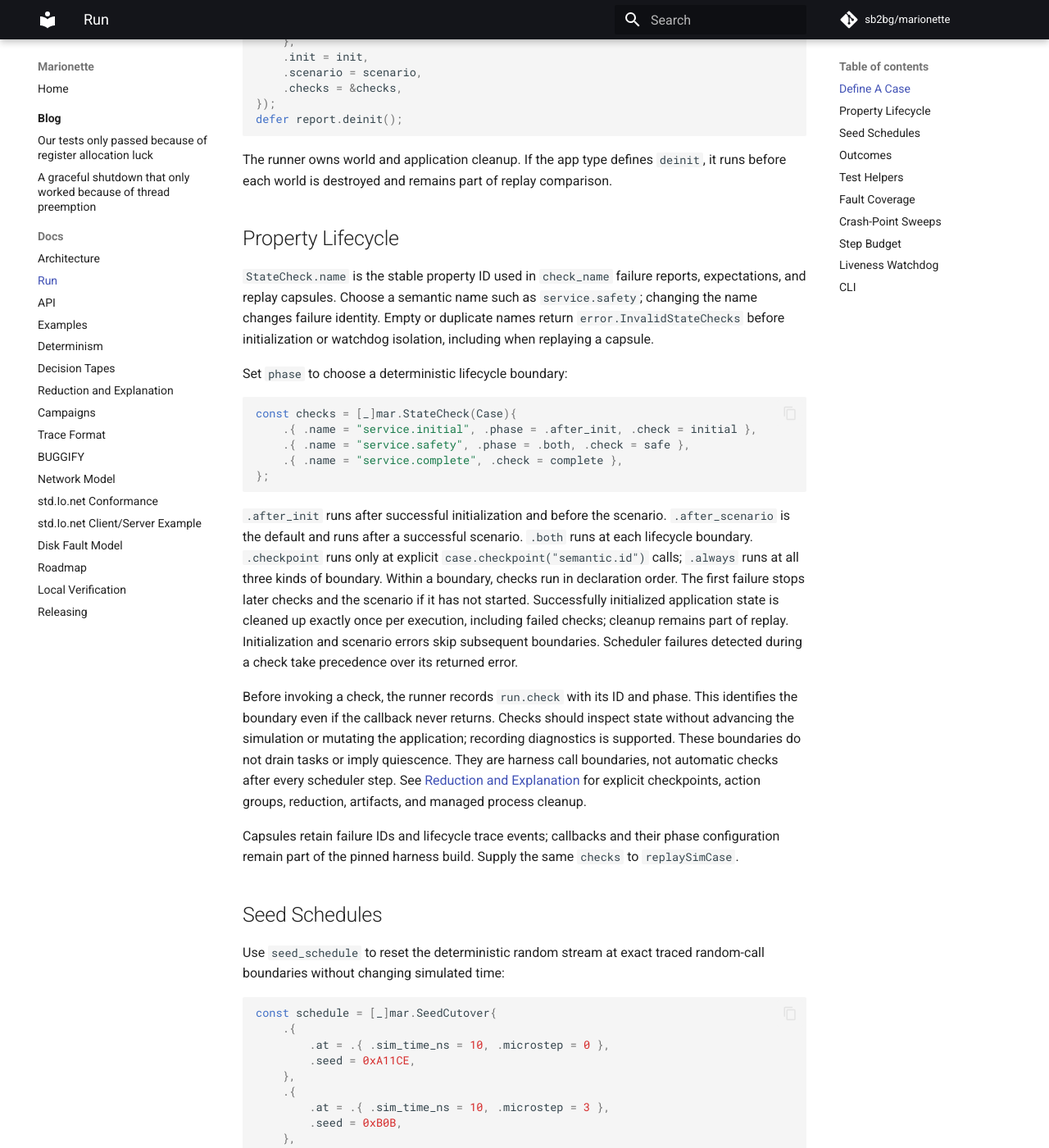
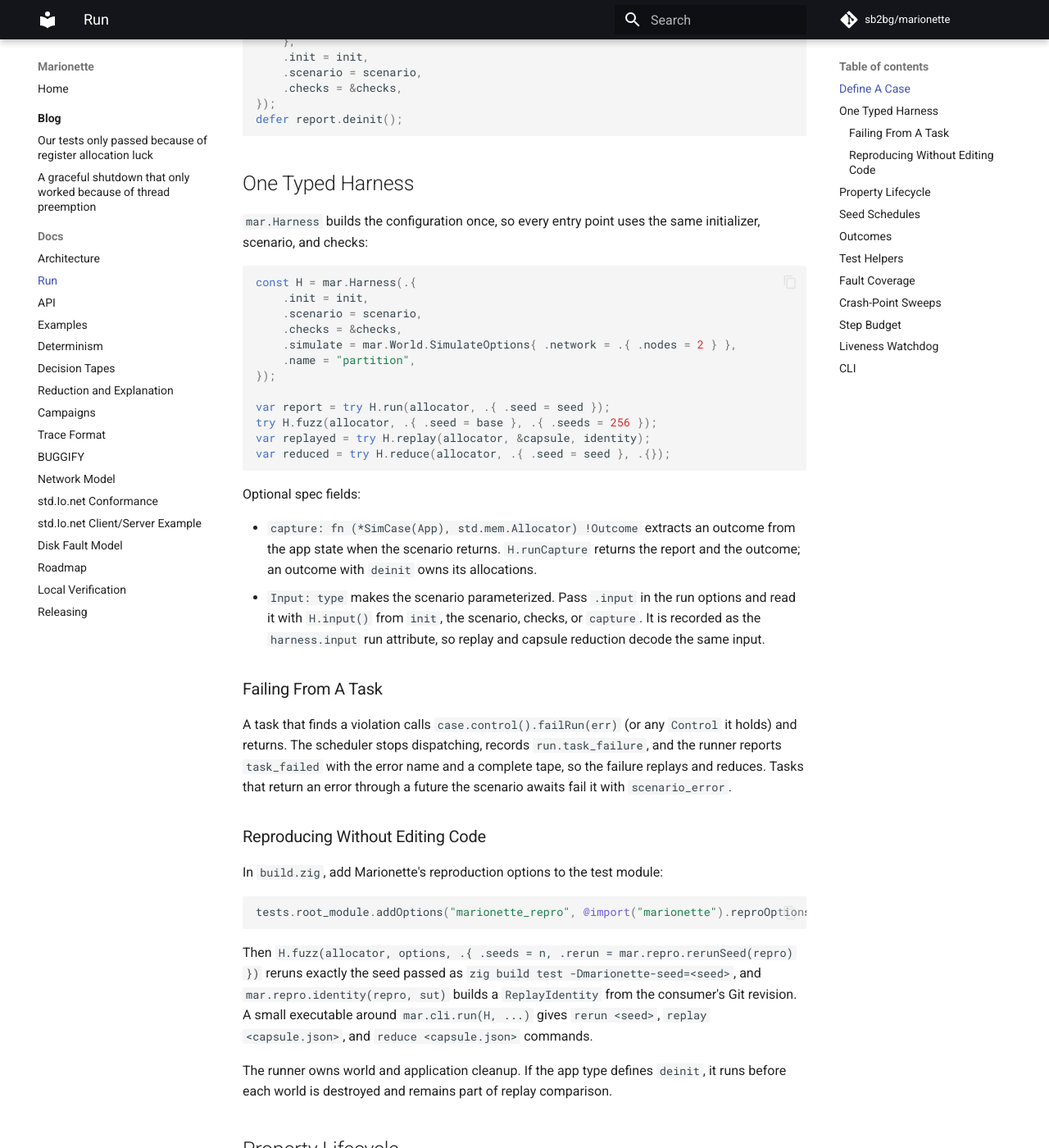
Before and after one commit to sb2bg/marionette, an MkDocs documentation site: the page built from docs/run.md, in a window 1280 px wide and 1400 px high, scrolled down 871 px. Shown: the whole window at 82% size. Built offline with MkDocs 1.6.1 and Material for MkDocs 9.7.7, drawn with Linux system fonts in a browser that asks for light colours; comment, search, counter and statistics services are not loaded.

Commit message:
Document the harness API and set the version to 0.10.0
Documents mar.Harness, capture, typed inputs, failRun, infallible
recording, the Control helpers, the process surface, namespaces, and
reproduction without editing code; records 0.10 in the changelog; and
points the roadmap at the stabilization candidates.

````diff
--- a/docs/run.md
+++ b/docs/run.md
@@ -45,6 +45,58 @@ var report = try mar.runSimCase(.{
 });
 defer report.deinit();
 ```
+
+## One Typed Harness
+
+`mar.Harness` builds the configuration once, so every entry point uses the same
+initializer, scenario, and checks:
+
+```zig
+const H = mar.Harness(.{
+    .init = init,
+    .scenario = scenario,
+    .checks = &checks,
+    .simulate = mar.World.SimulateOptions{ .network = .{ .nodes = 2 } },
+    .name = "partition",
+});
+
+var report = try H.run(allocator, .{ .seed = seed });
+try H.fuzz(allocator, .{ .seed = base }, .{ .seeds = 256 });
+var replayed = try H.replay(allocator, &capsule, identity);
+var reduced = try H.reduce(allocator, .{ .seed = seed }, .{});
+```
+
+Optional spec fields:
+
+- `capture: fn (*SimCase(App), std.mem.Allocator) !Outcome` extracts an
+  outcome from the app state when the scenario returns. `H.runCapture` returns
+  the report and the outcome; an outcome with `deinit` owns its allocations.
+- `Input: type` makes the scenario parameterized. Pass `.input` in the run
+  options and read it with `H.input()` from `init`, the scenario, checks, or
+  `capture`. It is recorded as the `harness.input` run attribute, so replay and
+  capsule reduction decode the same input.
+
+### Failing From A Task
+
+A task that finds a violation calls `case.control().failRun(err)` (or any
+`Control` it holds) and returns. The scheduler stops dispatching, records
+`run.task_failure`, and the runner reports `task_failed` with the error name
+and a complete tape, so the failure replays and reduces. Tasks that return an
+error through a future the scenario awaits fail it with `scenario_error`.
+
+### Reproducing Without Editing Code
+
+In `build.zig`, add Marionette's reproduction options to the test module:
+
+```zig
+tests.root_module.addOptions("marionette_repro", @import("marionette").reproOptions(b));
+```
+
+Then `H.fuzz(allocator, options, .{ .seeds = n, .rerun = mar.repro.rerunSeed(repro) })`
+reruns exactly the seed passed as `zig build test -Dmarionette-seed=<seed>`,
+and `mar.repro.identity(repro, sut)` builds a `ReplayIdentity` from the
+consumer's Git revision. A small executable around `mar.cli.run(H, ...)` gives
+`rerun <seed>`, `replay <capsule.json>`, and `reduce <capsule.json>` commands.
 
 The runner owns world and application cleanup. If the app type defines
 `deinit`, it runs before each world is destroyed and remains part of replay
````
Also changed, not shown: CHANGELOG.md (+60 -0 lines), README.md (+2 -2 lines), docs/api.md (+32 -6 lines), 1 other file.
